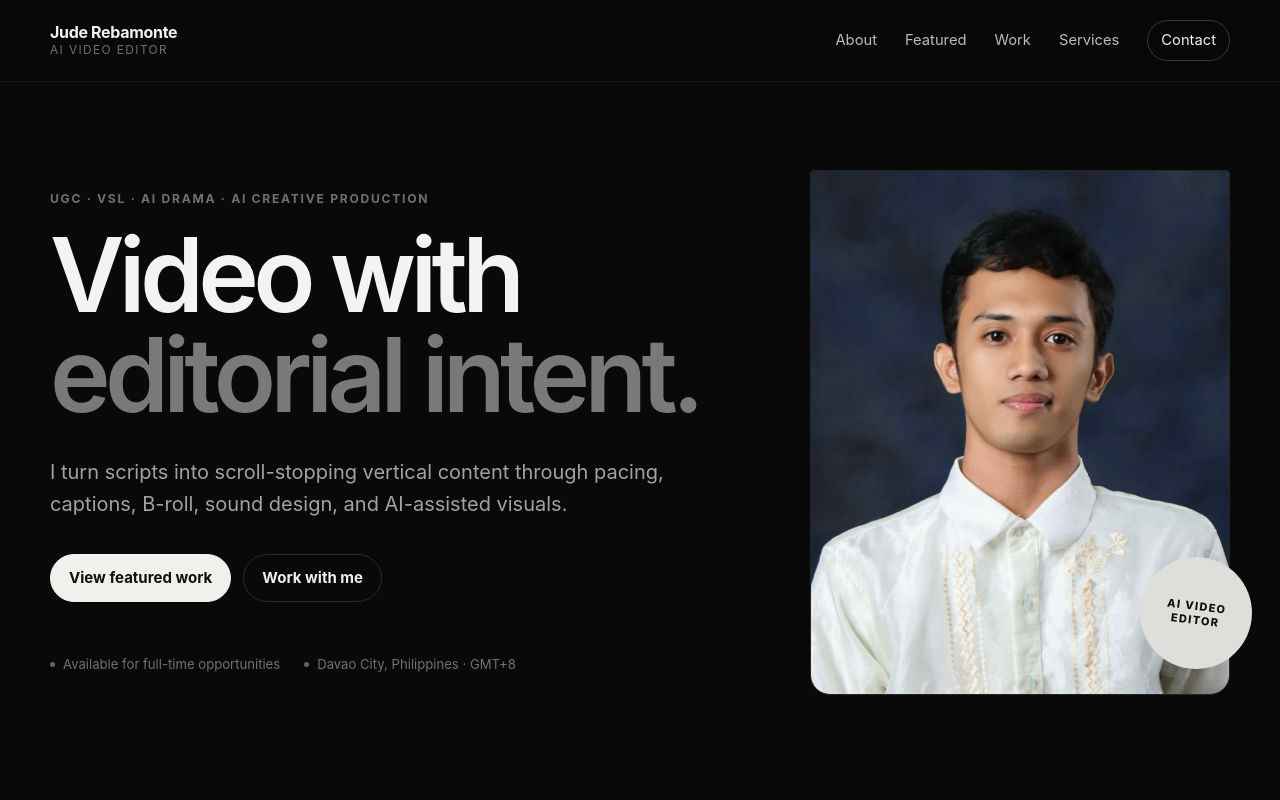
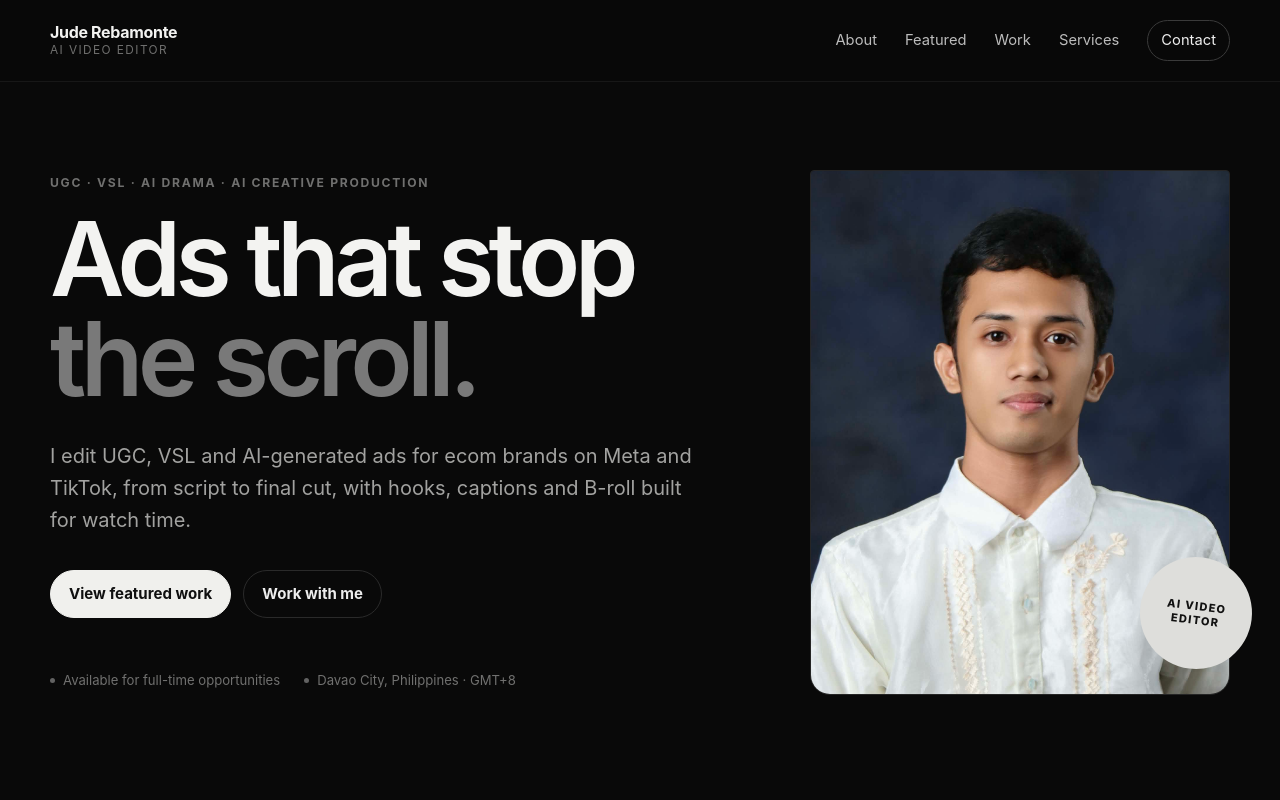
Before and after one commit to Keyaqt/jude-video-portfolio, a plain HTML site: page index.html in a window 1280 px wide. Shown: the top 800 px of the page. Drawn offline with Linux system fonts and the light colour scheme.

Commit message:
Add files via upload

```diff
--- a/index.html
+++ b/index.html
@@ -31,8 +31,8 @@
     <section class="hero section-shell" aria-labelledby="hero-title">
       <div class="hero-copy">
         <p class="eyebrow">UGC · VSL · AI Creative Production</p>
-        <h1 id="hero-title"> Video with <span>editorial intent.</span></h1>
-        <p class="hero-lede">I turn scripts into scroll-stopping vertical content through pacing, captions, B-roll, sound design, and AI-assisted visuals.</p>
+        <h1 id="hero-title">Ads that stop <span>the scroll.</span></h1>
+        <p class="hero-lede">I edit UGC, VSL and AI-generated ads for ecom brands on Meta and TikTok, from script to final cut, with hooks, captions and B-roll built for watch time.</p>
         <div class="hero-actions">
           <a class="button button-primary" href="#featured">View featured work</a>
           <a class="button button-secondary" href="#contact">Work with me</a>
```
